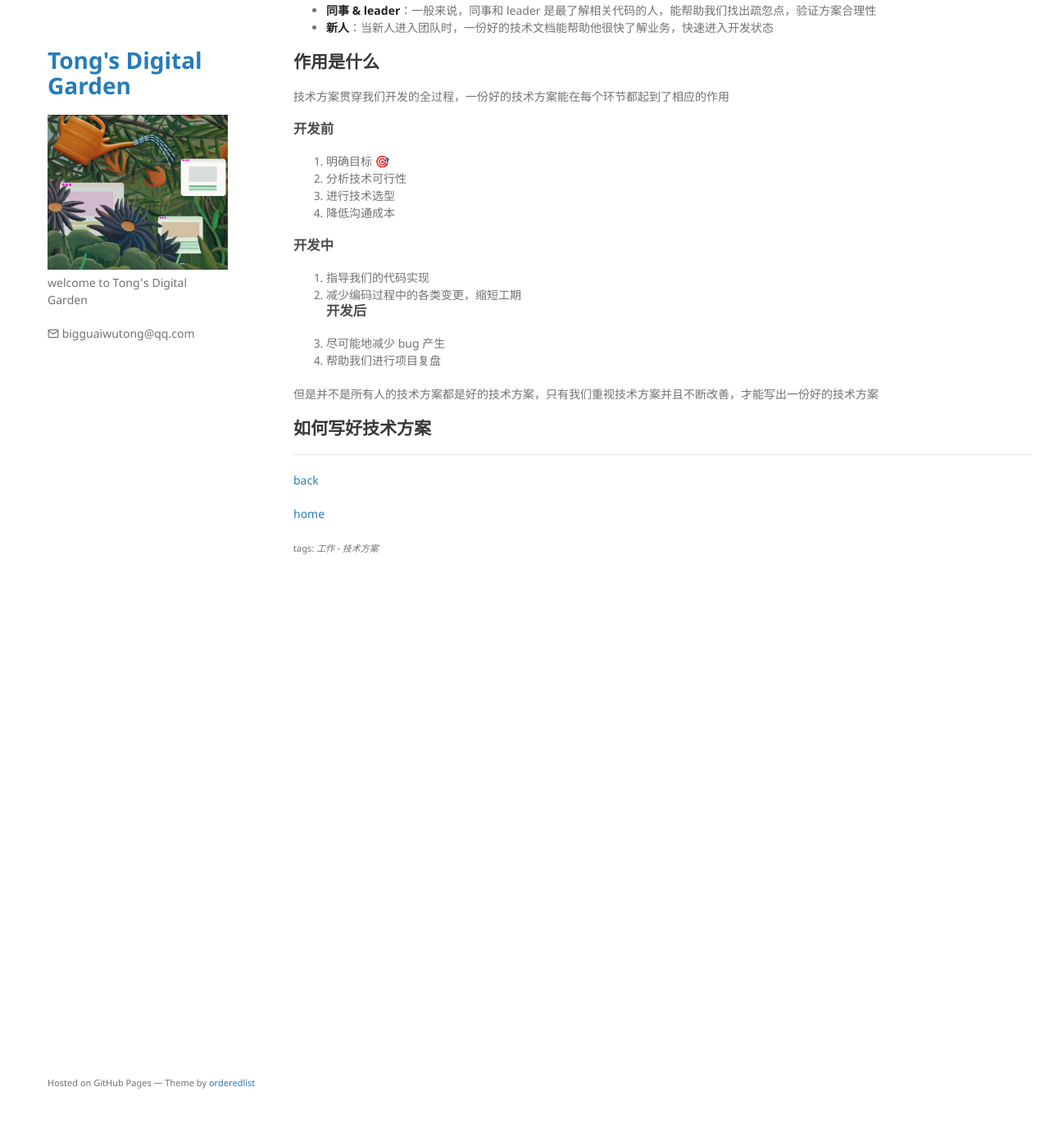
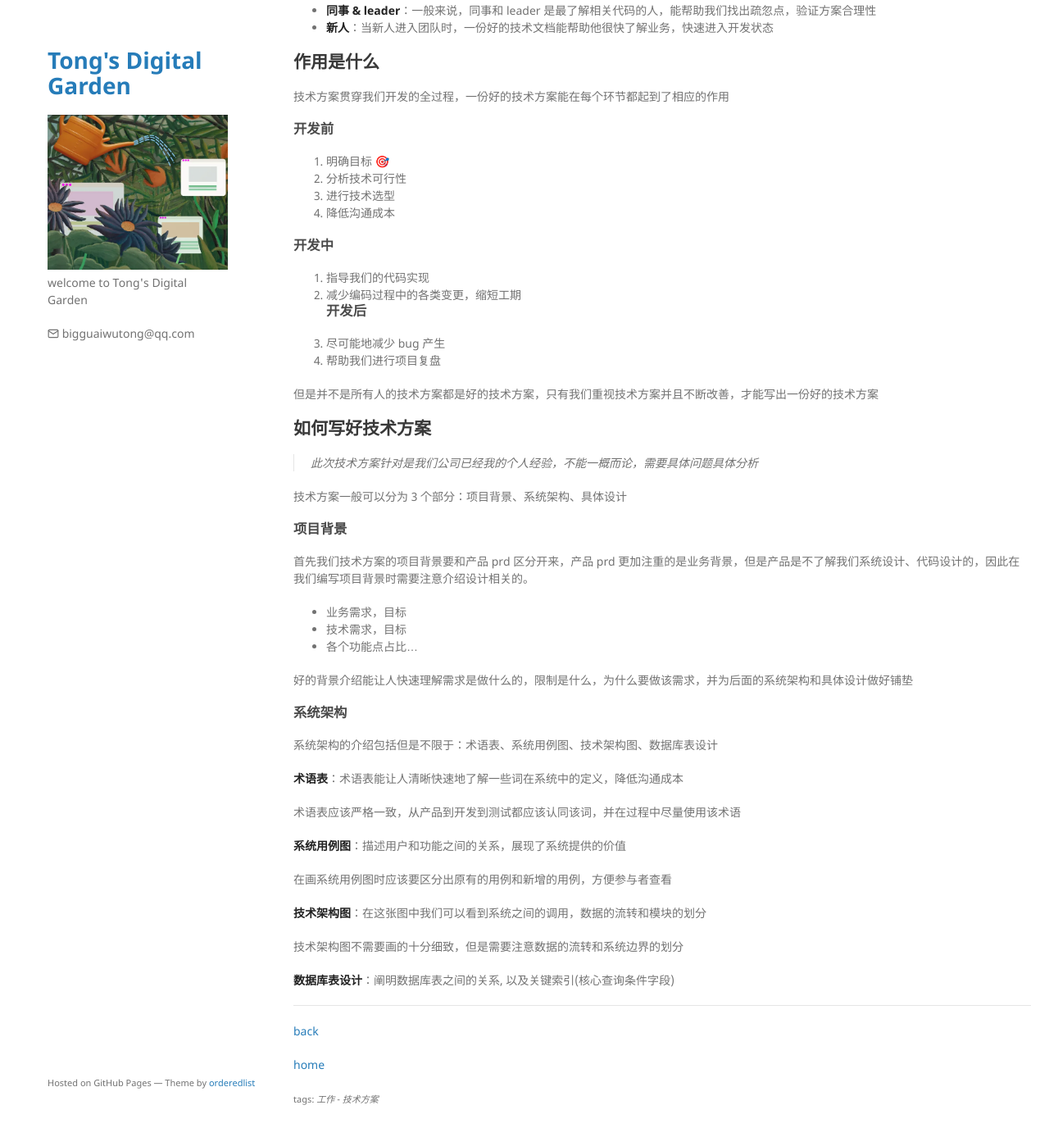
Before and after one commit to TongCodeSpace/TongCodeSpace.github.io, a Jekyll site: the page built from note/想法/记录/什么是一个好的技术方案.md, in a window 1280 px wide and 1400 px high, scrolled down 419 px. Shown: the top 1387 px of the window at 82% size. Built offline with Jekyll 4.4.1, drawn with Linux system fonts in a browser that asks for light colours; before the commit the page ends 1147 px from its top, so only the background shows below that.

Commit message:
vault backup: M .DS_Store .obsidian/graph.json .obsidian/workspace.json _layouts/default.html note/想法/记录/什么是一个好的技术方案.md, D head-custom.html sidebar.html

```diff
--- a/_layouts/default.html
+++ b/_layouts/default.html
@@ -35,8 +35,6 @@
         <p class="addr"><svg xmlns="http://www.w3.org/2000/svg" aria-hidden="true" role="img" style="vertical-align: -0.125em;" width="1em" height="1em" preserveAspectRatio="xMidYMid meet" viewBox="0 0 24 24"><g fill="none" stroke="currentColor" stroke-linecap="round" stroke-linejoin="round" stroke-width="2"><path d="M4 4h16c1.1 0 2 .9 2 2v12c0 1.1-.9 2-2 2H4c-1.1 0-2-.9-2-2V6c0-1.1.9-2 2-2z"/><path d="m22 6l-10 7L2 6"/></g></svg>&nbsp;{{ site.email }}</p>
         {% endif %}
 
-        {% include sidebar.html %}
-
         {% if site.show_downloads %}
         <ul class="downloads">
           <li><a href="{{ site.github.zip_url }}">Download <strong>ZIP File</strong></a></li>
--- a/note/想法/记录/什么是一个好的技术方案.md
+++ b/note/想法/记录/什么是一个好的技术方案.md
@@ -36,9 +36,34 @@ title: 一个好的技术方案
 但是并不是所有人的技术方案都是好的技术方案，只有我们重视技术方案并且不断改善，才能写出一份好的技术方案
 ## 如何写好技术方案
 
+> 此次技术方案针对是我们公司已经我的个人经验，不能一概而论，需要具体问题具体分析
 
+技术方案一般可以分为 3 个部分：项目背景、系统架构、具体设计
+### 项目背景
+首先我们技术方案的项目背景要和产品 prd 区分开来，产品 prd 更加注重的是业务背景，但是产品是不了解我们系统设计、代码设计的，因此在我们编写项目背景时需要注意介绍设计相关的。
 
+- 业务需求，目标
+- 技术需求，目标
+- 各个功能点占比...
 
+好的背景介绍能让人快速理解需求是做什么的，限制是什么，为什么要做该需求，并为后面的系统架构和具体设计做好铺垫
+
+### 系统架构
+系统架构的介绍包括但是不限于：术语表、系统用例图、技术架构图、数据库表设计
+
+**术语表**：术语表能让人清晰快速地了解一些词在系统中的定义，降低沟通成本
+
+术语表应该严格一致，从产品到开发到测试都应该认同该词，并在过程中尽量使用该术语
+
+**系统用例图**：描述用户和功能之间的关系，展现了系统提供的价值
+
+在画系统用例图时应该要区分出原有的用例和新增的用例，方便参与者查看
+
+**技术架构图**：在这张图中我们可以看到系统之间的调用，数据的流转和模块的划分
+
+技术架构图不需要画的十分细致，但是需要注意数据的流转和系统边界的划分
+
+**数据库表设计**：阐明数据库表之间的关系, 以及关键索引(核心查询条件字段)
 
 
 ---
```
Also changed, not shown: head-custom.html (deleted, +0 -9 lines), sidebar.html (deleted, +0 -18 lines), .obsidian/graph.json, .obsidian/workspace.json, 1 other file.
